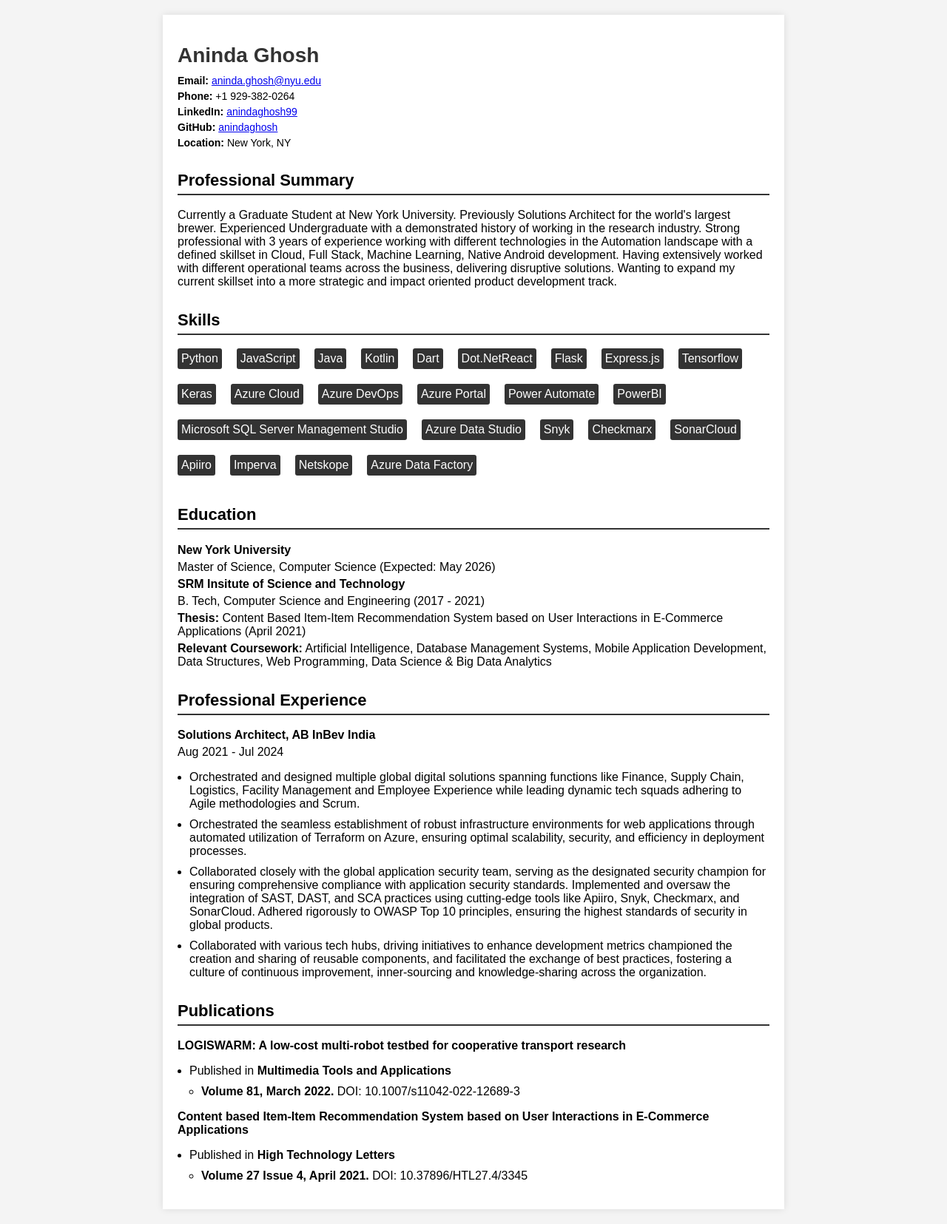
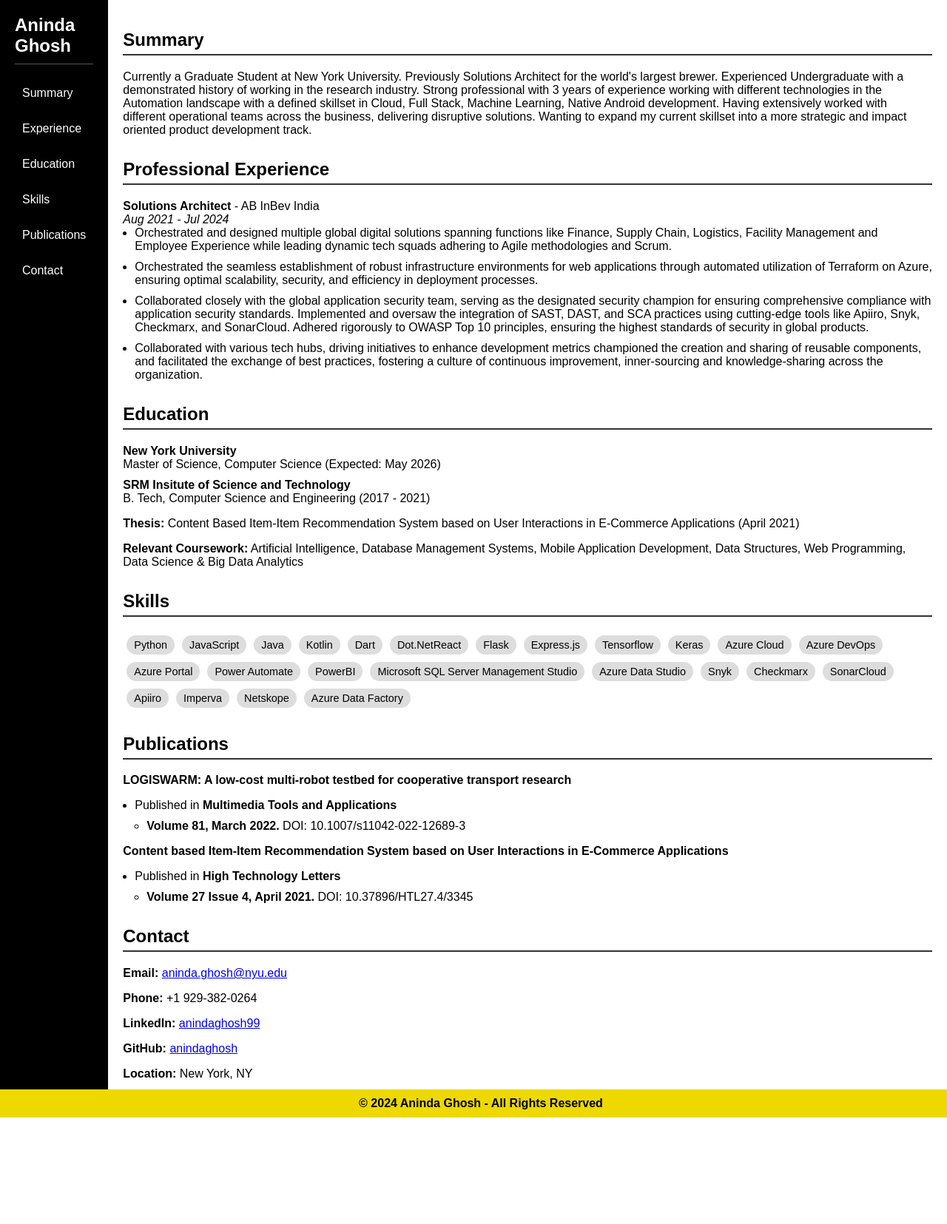
Before and after one commit to anindaghosh/cs-gy-6063-cv-assignment, a Django app: page /cv/ in a window 1280 px wide. Shown: the whole page at 74% size. After the commit the page ends 1511 px from the top, so only its background shows below. Run offline with Django 4.2, Linux system fonts and the light colour scheme.

Commit message:
Revamped UI for CV to be more interactive with a sidebar for a cleaner look

```diff
--- a/cv/templates/cv/index.html
+++ b/cv/templates/cv/index.html
@@ -5,139 +5,184 @@
     <meta charset="UTF-8">
     <meta name="viewport"
           content="width=device-width, initial-scale=1.0">
-    <title>Resume</title>
+    <title>Resume - Aninda Ghosh</title>
     <style>
         body {
             font-family: Arial, sans-serif;
             margin: 0;
-            padding: 20px;
+            padding: 0;
             background-color: #f4f4f4;
         }
 
         .container {
-            width: 800px;
-            margin: 0 auto;
-            background-color: white;
-            padding: 20px;
-            box-shadow: 0px 0px 10px rgba(0, 0, 0, 0.1);
+            display: flex;
+            height: 100vh;
         }
 
-        h1 {
-            font-size: 28px;
-            margin-bottom: 10px;
-            color: #333;
+        .sidebar {
+            width: 300px;
+            background-color: #000;
+            color: #fff;
+            padding: 20px;
+            box-sizing: border-box;
         }
 
-        h2 {
-            font-size: 22px;
-            margin-top: 30px;
+        .sidebar h2 {
+            margin: 0 0 20px;
+            padding-bottom: 10px;
+            border-bottom: 1px solid #555;
+        }
+
+        .sidebar a {
+            display: block;
+            color: #fff;
+            padding: 10px;
+            margin: 10px 0;
+            text-decoration: none;
+            border-radius: 4px;
+        }
+
+        .sidebar a:hover {
+            background-color: #555;
+        }
+
+        .content {
+            flex-grow: 1;
+            padding: 20px;
+            box-sizing: border-box;
+            background-color: #fff;
+            overflow-y: auto;
+        }
+
+        .section {
+            margin-bottom: 30px;
+        }
+
+        .section h2 {
             border-bottom: 2px solid #333;
             padding-bottom: 5px;
         }
 
-        p {
-            margin: 5px 0;
-        }
-
-        ul {
-            list-style-type: none;
+        .section ul {
+            list-style: none;
             padding: 0;
         }
 
-        li {
+        .section ul li {
             margin-bottom: 10px;
-        }
-
-        .contact-info {
-            margin-bottom: 20px;
-        }
-
-        .contact-info p {
-            font-size: 14px;
-        }
-
-        .section {
-            margin-bottom: 20px;
-        }
-
-        .skills,
-        .education,
-        .experience {
-            margin-top: 10px;
         }
 
         .skills {
             display: flex;
             flex-wrap: wrap;
-            gap: 10px;
         }
 
-        .skills li {
-            display: inline;
-            background-color: #333;
-            color: white;
-            padding: 5px;
-            margin-right: 10px;
-            border-radius: 3px;
+        .skills span {
+            background-color: #ddd;
+            padding: 5px 10px;
+            margin: 5px;
+            border-radius: 20px;
+            font-size: 0.9em;
+        }
+
+        .footer {
+            text-align: center;
+            padding: 10px;
+            background-color: #edd900;
+            color: #000;
+            position: absolute;
+            bottom: 0;
+            width: 100%;
+            font-weight: 800;
         }
     </style>
 </head>
 
 <body>
     <div class="container">
-        <h1>Aninda Ghosh</h1>
-        <div class="contact-info">
-            <p><strong>Email:</strong> <a href="mailto:aninda.ghosh@nyu.edu">aninda.ghosh@nyu.edu</a></p>
-            <p><strong>Phone:</strong> +1 929-382-0264</p>
-            <p><strong>LinkedIn:</strong> <a href="https://www.linkedin.com/in/anindaghosh99/">anindaghosh99</a></p>
-            <p><strong>GitHub:</strong> <a href="https://github.com/anindaghosh">anindaghosh</a></p>
-            <p><strong>Location:</strong> New York, NY</p>
+        <div class="sidebar">
+            <h2>Aninda Ghosh</h2>
+            <a href="#summary">Summary</a>
+            <a href="#experience">Experience</a>
+            <a href="#education">Education</a>
+            <a href="#skills">Skills</a>
+            <a href="#publications">Publications</a>
+            <a href="#contact">Contact</a>
         </div>
 
-        <h2>Professional Summary</h2>
-        <p>Currently a Graduate Student at New York University. Previously Solutions Architect for the world's largest
+        <div class="content">
+            <section id="summary"
+                     class="section">
+                <h2>Summary</h2>
+                <p>
+                    Currently a Graduate Student at New York University. Previously Solutions Architect for the world's
+                    largest
                     brewer. Experienced Undergraduate with a demonstrated history of
-            working in the research industry. Strong professional with 3 years of experience working with different
-            technologies in the Automation landscape with a defined skillset in Cloud, Full Stack, Machine Learning,
+                    working in the research industry. Strong professional with 3 years of experience working with
+                    different
+                    technologies in the Automation landscape with a defined skillset in Cloud, Full Stack, Machine
+                    Learning,
                     Native
                     Android development. Having extensively worked with different operational teams across the business,
                     delivering disruptive solutions.
 
-            Wanting to expand my current skillset into a more strategic and impact oriented product development track.
+                    Wanting to expand my current skillset into a more strategic and impact oriented product development
+                    track.
                 </p>
+            </section>
 
-        <h2>Skills</h2>
-        <ul class="skills">
-            {% for skill in skills %}
-            <li>{{ skill }}</li>
-            {% endfor %}
-        </ul>
-
-        <h2>Education</h2>
-        <div class="education">
-            <p><strong>New York University</strong></p>
-            <p>Master of Science, Computer Science (Expected: May 2026)</p>
-            <p><strong>SRM Insitute of Science and Technology</strong></p>
-            <p>B. Tech, Computer Science and Engineering (2017 - 2021)</p>
-            <p><strong>Thesis:</strong> Content Based Item-Item Recommendation System based on User Interactions in
-                E-Commerce Applications (April 2021)</p>
-            <p><strong>Relevant Coursework:</strong> Artificial Intelligence, Database Management Systems, Mobile
-            Application Development, Data Structures, Web Programming, Data Science & Big Data Analytics</p>
-        </div>
-
+            <section id="experience"
+                     class="section">
                 <h2>Professional Experience</h2>
-        <div class="experience">
                 {% for experience in professional_experience %}
-            <p><strong>{{ experience.position }}, {{ experience.organization }}</strong></p>
-            <p>{{ experience.duration }}</p>
+                <ul>
+                    <li>
+                        <strong>{{ experience.position }}</strong> - {{ experience.organization }}<br>
+                        <em>{{ experience.duration }}</em>
                         <ul style="list-style:disc; margin-left:1rem">
                             {% for item in experience.responsibilites %}
                             <li>{{ item }}</li>
                             {% endfor %}
                         </ul>
+                    </li>
+                </ul>
+                {% endfor %}
+            </section>
+
+            <section id="education"
+                     class="section">
+                <h2>Education</h2>
+                <ul>
+                    <li>
+                        <strong>New York University</strong><br>
+                        Master of Science, Computer Science (Expected: May 2026)
+                    </li>
+                    <li>
+                        <strong>SRM Insitute of Science and Technology</strong><br>
+                        B. Tech, Computer Science and Engineering (2017 - 2021)
+                        <p><strong>Thesis:</strong> Content Based Item-Item Recommendation System based on User
+                            Interactions in
+                            E-Commerce Applications (April 2021)</p>
+                        <p><strong>Relevant Coursework:</strong> Artificial Intelligence, Database Management Systems,
+                            Mobile
+                            Application Development, Data Structures, Web Programming, Data Science & Big Data Analytics
+                        </p>
+                    </li>
+                </ul>
+            </section>
+
+            <section id="skills"
+                     class="section">
+                <h2>Skills</h2>
+                <div class="skills">
+                    {% for skill in skills %}
+                    <span>{{ skill }}</span>
                     {% endfor %}
                 </div>
+            </section>
 
+            <section id="publications"
+                     class="section">
                 <h2>Publications</h2>
                 {% for publication in publications %}
                 <p><strong>{{ publication.title }}</strong></p>
@@ -148,6 +193,22 @@
                     </ul>
                 </ul>
                 {% endfor %}
+            </section>
+
+            <section id="contact"
+                     class="section">
+                <h2>Contact</h2>
+                <p><strong>Email:</strong> <a href="mailto:aninda.ghosh@nyu.edu">aninda.ghosh@nyu.edu</a></p>
+                <p><strong>Phone:</strong> +1 929-382-0264</p>
+                <p><strong>LinkedIn:</strong> <a href="https://www.linkedin.com/in/anindaghosh99/">anindaghosh99</a></p>
+                <p><strong>GitHub:</strong> <a href="https://github.com/anindaghosh">anindaghosh</a></p>
+                <p><strong>Location:</strong> New York, NY</p>
+            </section>
+        </div>
+    </div>
+
+    <div class="footer">
+        &copy; 2024 Aninda Ghosh - All Rights Reserved
     </div>
 </body>
 
```
Lines whose indentation alone changed are shown as unchanged.
